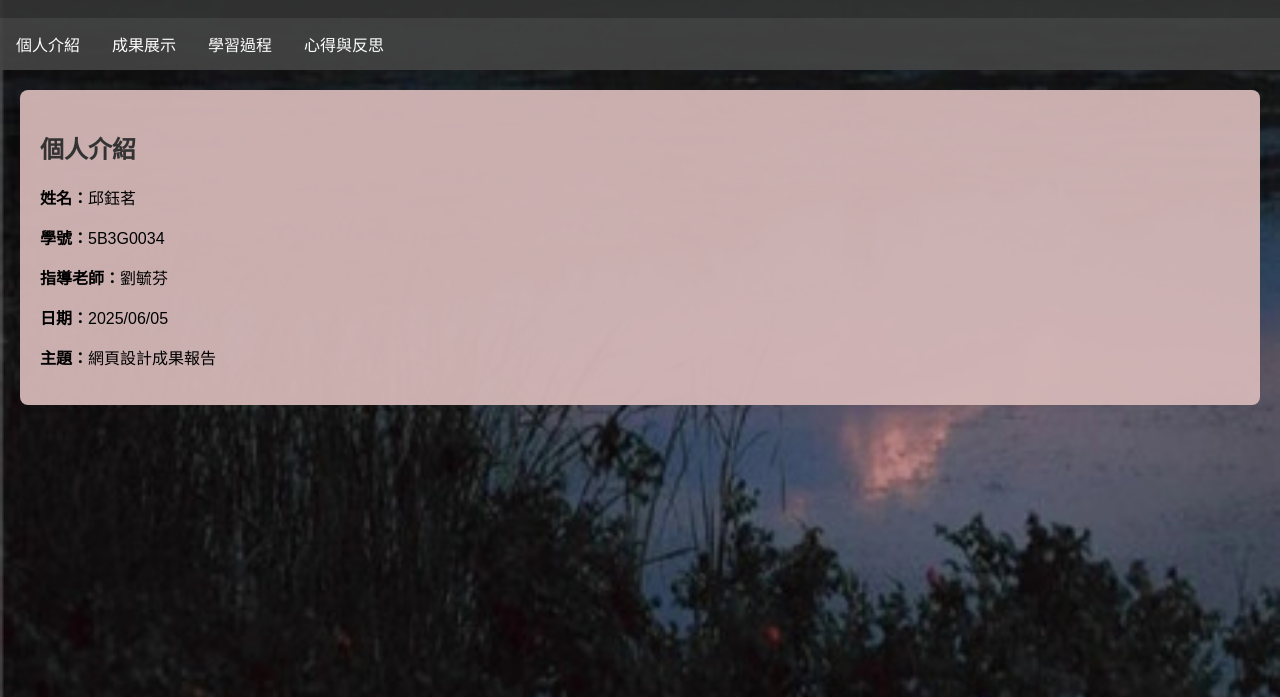
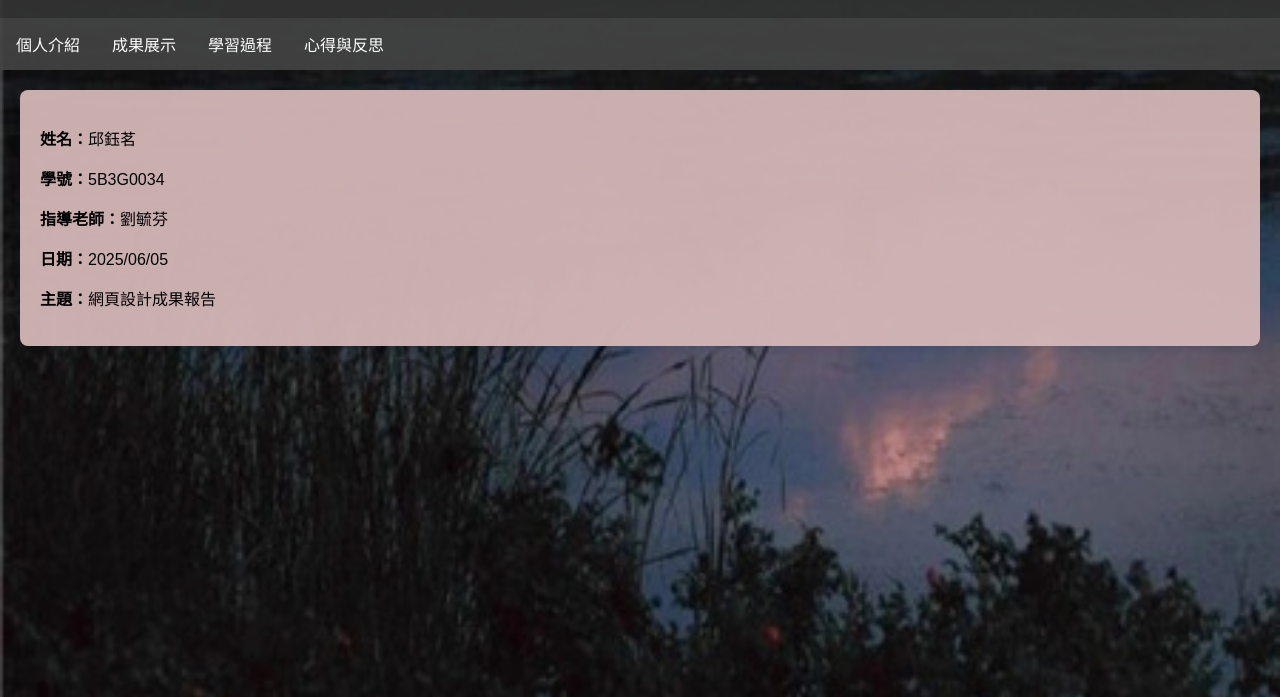
Before and after one commit to Allen12-25/614-1, a plain HTML site: page index3.html in a window 1280 px wide. Shown: the part 103-800 px from the top of the page. Drawn offline with Linux system fonts and the light colour scheme.

Commit message:
Update index3.html

```diff
--- a/index3.html
+++ b/index3.html
@@ -92,7 +92,6 @@
 </nav>
 
 <section id="intro">
-  <h2>個人介紹</h2>
   <p><strong>姓名：</strong>邱鈺茗</p>
   <p><strong>學號：</strong>5B3G0034</p>
   <p><strong>指導老師：</strong>劉毓芬</p>
```
